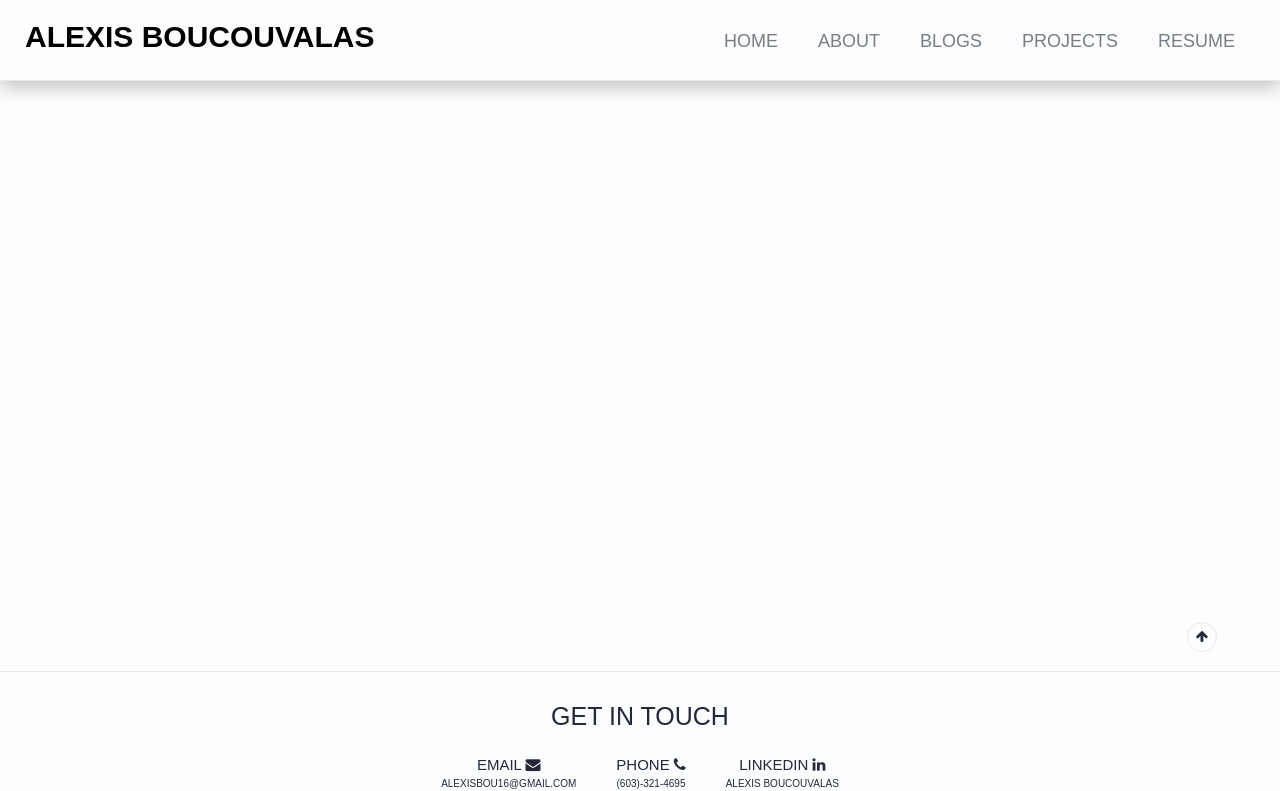
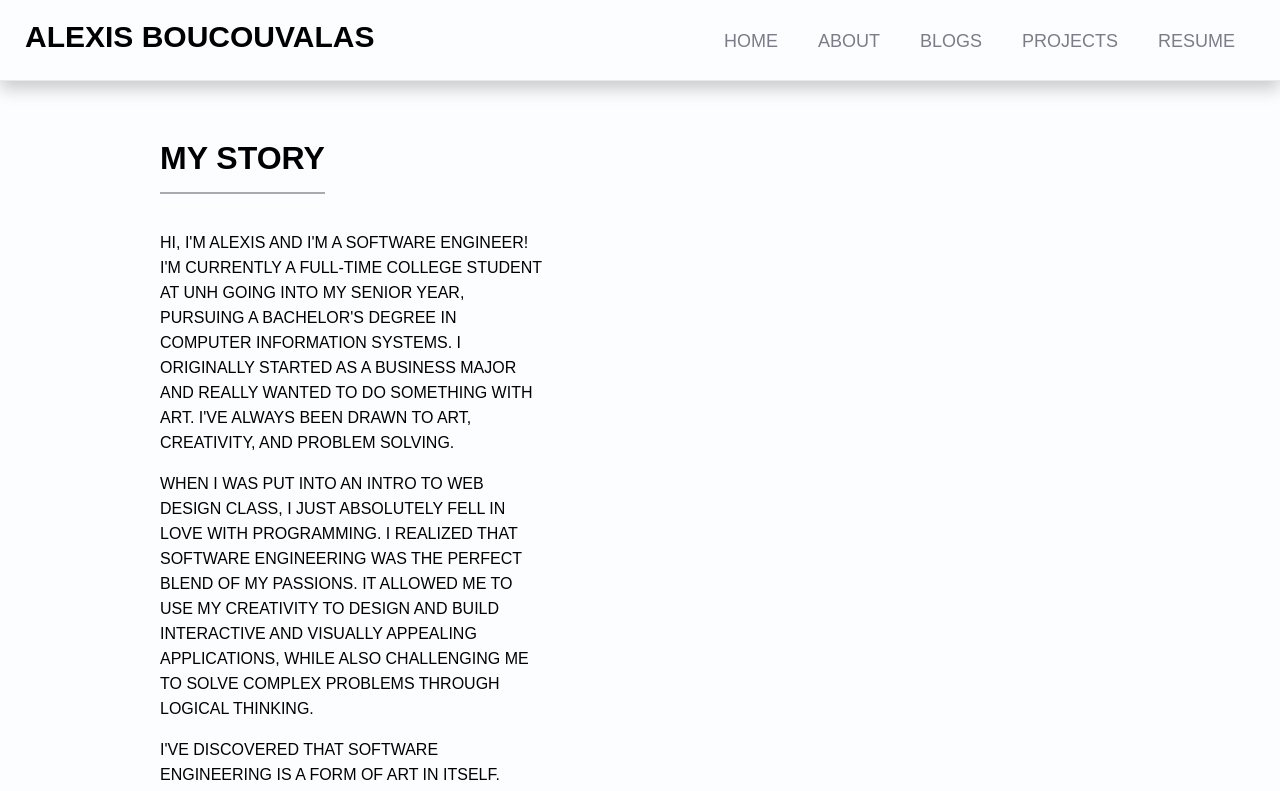
Before and after one commit to BOUCKY/my-portfolio-app, a React (Create React App) app: page /about in a window 1280 px wide. Shown: the top 791 px of the page. Built offline with nearby package versions, Linux system fonts and the light colour scheme.

Commit message:
Add about me content

```diff
--- a/src/components/About.js
+++ b/src/components/About.js
@@ -6,10 +6,19 @@ import '../styling/About.css';
 const About = () =>{
     return(
         <div className="About">
-            {/* <div className="greet"><h1>WHO IS ALEXIS BOUCOUVALAS?</h1></div>
-            <MyContainer />
-            <div className="meet"><h1>MEET THE DOGS</h1></div>
-            <DogsContainer dogsArray={dogsData} /> */}
+            <div className="big-container">
+                <div className="about-container">
+                    <h1 className="greet">MY STORY</h1>
+                    <div className="about-text">
+                        <p>HI, I'M ALEXIS AND I'M A SOFTWARE ENGINEER! I'M CURRENTLY A FULL-TIME COLLEGE STUDENT AT UNH GOING INTO MY SENIOR YEAR, PURSUING A BACHELOR'S DEGREE IN COMPUTER INFORMATION SYSTEMS. I ORIGINALLY STARTED AS A BUSINESS MAJOR AND REALLY WANTED TO DO SOMETHING WITH ART. I'VE ALWAYS BEEN DRAWN TO ART, CREATIVITY, AND PROBLEM SOLVING.</p>
+                        <p>WHEN I WAS PUT INTO AN INTRO TO WEB DESIGN CLASS, I JUST ABSOLUTELY FELL IN LOVE WITH PROGRAMMING. I REALIZED THAT SOFTWARE ENGINEERING WAS THE PERFECT BLEND OF MY PASSIONS. IT ALLOWED ME TO USE MY CREATIVITY TO DESIGN AND BUILD INTERACTIVE AND VISUALLY APPEALING APPLICATIONS, WHILE ALSO CHALLENGING ME TO SOLVE COMPLEX PROBLEMS THROUGH LOGICAL THINKING.</p>
+                        <p>I'VE DISCOVERED THAT SOFTWARE ENGINEERING IS A FORM OF ART IN ITSELF. WRITING CODE REQUIRES THE SAME LEVEL OF CREATIVITY AND EXPRESSION AS PAINTING A PICTURE OR COMPOSING MUSIC. IT'S ABOUT CRAFTING ELEGANT SOLUTIONS AND CREATING SOMETHING FUNCTIONAL AND BEAUTIFUL FROM SCRATCH.</p>
+                        <p>THE PROBLEM-SOLVING ASPECT OF SOFTWARE ENGINEERING ALSO RESONATES DEEPLY WITH ME. I ENJOY THE PROCESS OF ANALYZING ISSUES, BREAKING THEM DOWN INTO SMALLER COMPONENTS, AND FINDING INNOVATIVE WAYS TO SOLVE THEM. EVERY BUG OR CHALLENGE I ENCOUNTER IS LIKE A PUZZLE THAT NEEDS TO BE SOLVED, AND THE SATISFACTION I GET FROM FIGURING IT OUT IS UNMATCHED.</p>
+                        <p>I'M CURRENTLY ENROLLED IN FLATIRON'S FULL-TIME SOFTWARE ENGINEERING BOOTCAMP, WHICH IS ALLOWING ME TO DEEPEN MY TECHNICAL SKILLS AND EXPAND MY KNOWLEDGE. IT'S AN EXCITING JOURNEY THAT NOT ONLY FURTHERS MY UNDERSTANDING OF CODE, BUT ALSO GIVES ME THE OPPORTUNITY TO COLLABORATE WITH OTHER PASSIONATE INDIVIDUALS AND WORK ON REAL-WORLD PROJECTS.</p>
+                        <p>MY GOALS ARE TO GET THROUGH THIS BOOTCAMP AND MY LAST YEAR OF COLLEGE, FINISH STRONG, IMPROVE ON AND SOLIDIFY MY TECHNICAL SKILLS, AND KICK-START MY CAREER IN SOFTWARE DEVELOPMENT. I WANT TO COMBINE MY LOVE FOR ART, CREATIVITY, AND PROBLEM SOLVING TO BUILD INNOVATIVE AND USER-FRIENDLY SOFTWARE APPLICATIONS THAT MAKE A POSITIVE IMPACT IN PEOPLE'S LIVES.</p>
+                    </div>
+                </div>
+            </div>
         </div>
     )
 }
--- a/src/project_data.js
+++ b/src/project_data.js
@@ -32,7 +32,7 @@ const project = [
         title : 'MAC MILLER',
         date : 'APRIL 28, 2021',
         link : "https://alexisbou116.github.io/",
-        preview : 'A TRIBUTE TO MAC MILLER',
+        preview : 'A TRIBUTE TO MAC MILLER, AND MY VERY FIRST PROJECT',
         image : macMiller
     }
 ]
--- a/src/styling/About.css
+++ b/src/styling/About.css
@@ -5,101 +5,28 @@
     justify-content: center;
     align-items: center;
     padding-top: 90px;
-    padding-bottom: 505px;
+    padding-bottom: 100px;
+}
+
+.big-container{
+    width: 75%;
+}
+.about-container{
+    width: 40%;
+    display: flex;
+    flex-direction: column;
+    align-items: flex-start;
+    float: left;
 }
 
 .greet {
-    margin-top: 150px;
+    margin-top: 50px;
+    border-bottom: 2px solid #a7aab1;
+    padding-bottom: 15px;
+    margin-bottom: 5px;
 }
-.meet {
-    margin-top: 150px;
+.about-text{
+    line-height: 25px;
+    text-align: left;
+    margin-top: 15px;
 }
-
-/* My card */
-.myConatiner {
-    position: relative;
-    display: flex;
-}
-.myCard {
-    position: relative;
-    width: 800px;
-    height: 200px;
-    margin-bottom: 50px;
-    display: flex;
-    background:linear-gradient(45deg,#242838, #243e6b, #8299c1);
-    align-items: center;
-}
-.me {
-    position: absolute;
-    left: 14.5%;
-    margin-bottom: 40px;
-    transform: translateX(-50%);
-    transition: all 1s ease;
-}
-.myContent {
-    color: #f5f6fa;
-    font-family: sans-serif;
-    position: relative;
-    width: 40%;
-    left: 0%;
-    opacity: 0;
-    text-align: left;
-    padding: 20px 20px 20px 40px;
-    transition: all 1s ease;
-
-}
-.myCard:hover .myContent {
-    left: 35%;
-    opacity: 1;
-}
-.myCard:hover .me {
-    height: 150%;
-    width: 56.25%;
-}
-
-/* Dog cards */
-.container {
-    position: relative;
-    display: flex;
-    justify-content: center;
-}
-.card {
-    position: relative;
-    width: 800px;
-    height: 200px;
-    margin-bottom: 75px;
-    display: flex;
-    background:linear-gradient(45deg,#242838, #243e6b, #8299c1);
-    align-items: center;
-}
-.imgContainer{
-    height: 175px;
-    width: 175px;
-}
-.dog {
-    position: absolute;
-    left: 80%;
-    margin-bottom: 40px;
-    transform: translateX(-50%);
-    transition: all 1s ease;
-}
-.dogContent {
-    color: #f5f6fa;
-    font-family: sans-serif;
-    position: relative;
-    width: 40%;
-    left: 35%;
-    opacity: 0;
-    text-align: right;
-    padding: 20px 20px 20px 40px;
-    transition: all 1s ease;
-
-}
-.card:hover .dogContent {
-    left: 0%;
-    opacity: 1;
-}
-.card:hover .dog {
-    height: 150%;
-    width: 40%;
-}
```
